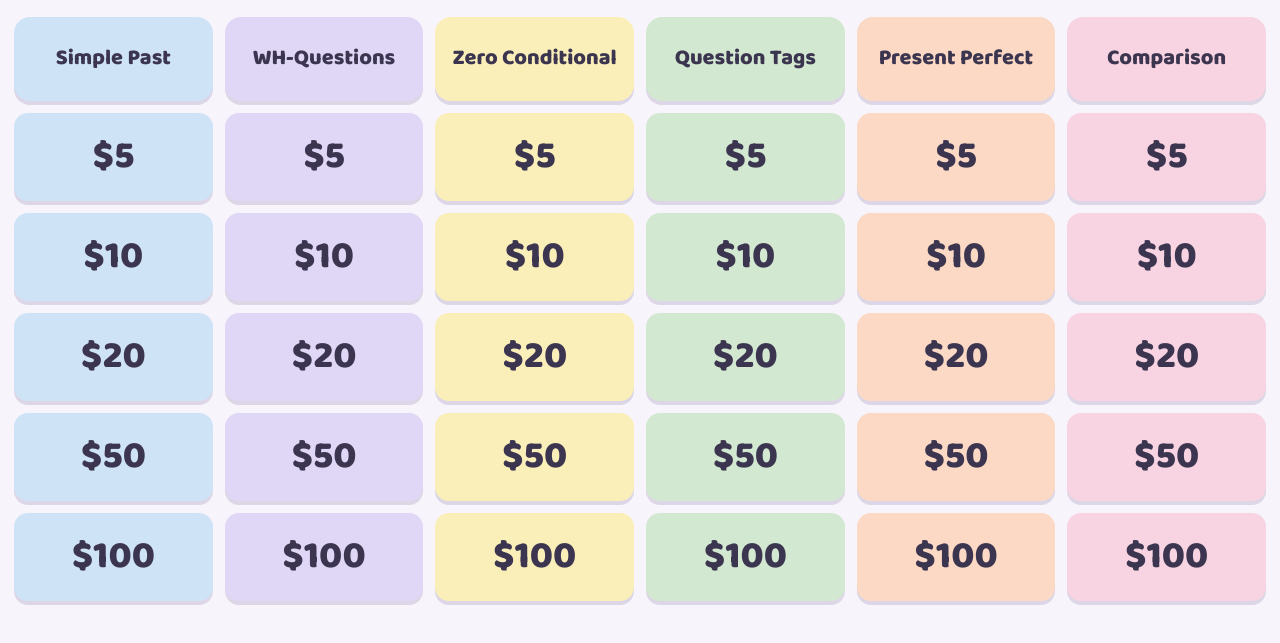
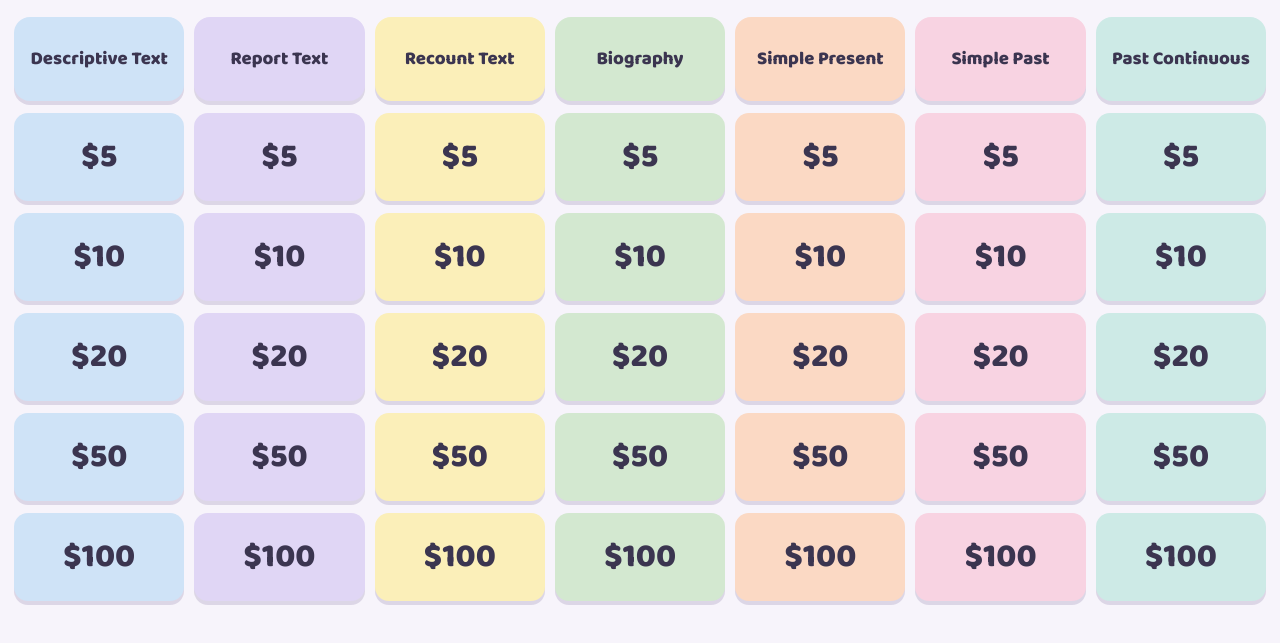
Before and after one commit to zupshaa/Grammar-Battle, a plain HTML site: page index.html in a window 1280 px wide. Shown: the part 113-756 px from the top of the page. Drawn offline with nearby package versions, Linux system fonts and the light colour scheme.

Commit message:
Update index.html

```diff
--- a/index.html
+++ b/index.html
@@ -11,7 +11,7 @@
   padding-top:env(safe-area-inset-top,0px);
   padding-bottom:env(safe-area-inset-bottom,0px);
   --page:#f7f4fb; --ink:#3b3550; --sub:#6d6785; --card:#ffffff; --shadow:rgba(80,60,120,.16);
-  --c1:#cfe3f7; --c2:#e0d6f5; --c3:#fbefb9; --c4:#d3e8d0; --c5:#fbd9c4; --c6:#f8d3e2;
+  --c1:#cfe3f7; --c2:#e0d6f5; --c3:#fbefb9; --c4:#d3e8d0; --c5:#fbd9c4; --c6:#f8d3e2; --c7:#cdeae6;
   --tileink:#3b3550;
   color-scheme:light;
 }
@@ -29,16 +29,16 @@ h1 .a{background:var(--c2)} h1 .b{background:var(--c3)}
 h1 span{color:#3b3550}
 header p{margin:6px 0 0;color:var(--sub);font-weight:700}
 .scroller{overflow-x:auto;padding:14px 14px 28px}
-.board{display:flex;gap:12px;max-width:1400px;margin:0 auto;min-width:min-content}
-.col{flex:1 1 0;min-width:128px;display:flex;flex-direction:column;gap:12px}
-.cat{height:84px;display:flex;align-items:center;justify-content:center;text-align:center;padding:8px;border-radius:16px;font-family:"Baloo 2","Nunito",sans-serif;font-weight:800;font-size:clamp(1rem,1.7vw,1.4rem);line-height:1.1;color:var(--tileink);box-shadow:0 4px 0 var(--shadow)}
-.tile{appearance:none;border:0;cursor:pointer;height:clamp(64px,11vh,104px);border-radius:14px;font-family:"Baloo 2","Nunito",sans-serif;font-weight:800;font-size:clamp(1.5rem,3vw,2.5rem);color:var(--tileink);box-shadow:0 4px 0 var(--shadow);transition:transform .18s ease,box-shadow .18s ease,opacity .3s ease,filter .3s ease}
+.board{display:flex;gap:10px;max-width:1560px;margin:0 auto;min-width:min-content}
+.col{flex:1 1 0;min-width:118px;display:flex;flex-direction:column;gap:12px}
+.cat{height:84px;display:flex;align-items:center;justify-content:center;text-align:center;padding:8px;border-radius:16px;font-family:"Baloo 2","Nunito",sans-serif;font-weight:800;font-size:clamp(.95rem,1.45vw,1.3rem);line-height:1.1;color:var(--tileink);box-shadow:0 4px 0 var(--shadow)}
+.tile{appearance:none;border:0;cursor:pointer;height:clamp(64px,11vh,104px);border-radius:14px;font-family:"Baloo 2","Nunito",sans-serif;font-weight:800;font-size:clamp(1.4rem,2.6vw,2.3rem);color:var(--tileink);box-shadow:0 4px 0 var(--shadow);transition:transform .18s ease,box-shadow .18s ease,opacity .3s ease,filter .3s ease}
 .tile:hover,.tile:focus-visible{transform:translateY(-4px) scale(1.03);box-shadow:0 8px 0 var(--shadow);outline:none}
 .tile:focus-visible{outline:3px solid var(--ink);outline-offset:2px}
 .tile:active{transform:translateY(1px);box-shadow:0 2px 0 var(--shadow)}
 .tile.used{opacity:.35;filter:saturate(.6)}
 .tile.used:hover{opacity:.6}
-.k1{background:var(--c1)}.k2{background:var(--c2)}.k3{background:var(--c3)}.k4{background:var(--c4)}.k5{background:var(--c5)}.k6{background:var(--c6)}
+.k1{background:var(--c1)}.k2{background:var(--c2)}.k3{background:var(--c3)}.k4{background:var(--c4)}.k5{background:var(--c5)}.k6{background:var(--c6)}.k7{background:var(--c7)}
 .overlay{position:fixed;inset:0;background:rgba(40,32,64,.5);display:none;align-items:center;justify-content:center;padding:16px;z-index:50}
 .overlay.open{display:flex;animation:fade .2s ease}
 .modal{position:relative;background:var(--card);width:min(860px,100%);max-height:92vh;overflow:auto;border-radius:24px;box-shadow:0 20px 60px rgba(0,0,0,.35);animation:pop .22s ease}
@@ -82,47 +82,54 @@ u{text-decoration-thickness:3px;text-underline-offset:4px}
 /* ===== QUESTION BANK — edit here. Use \n for line breaks and **text** for underlined words. ===== */
 const POINTS = [5, 10, 20, 50, 100];
 const CATEGORIES = [
+  { name: "Descriptive Text", items: [
+    { q: "What is the main purpose of a descriptive text?", a: "To describe a particular person, place, animal, or thing." },
+    { q: "What are the two main parts of a descriptive text?", a: "Identification and Description." },
+    { q: "Read the text:\n\n“My cat is named Milo. He has white fur, blue eyes, and a long tail. He is very playful and loves sleeping on my bed.”\n\nWhat animal is being described?", a: "A cat." },
+    { q: "Read the text:\n\n“The library in my school is quite large. It has five bookshelves, three reading tables, and a comfortable sofa. The walls are painted light blue, making the room feel peaceful. Students often visit the library during breaks.”\n\nMention THREE details about the library.", a: "• It has five bookshelves.\n• It has three reading tables.\n• It has a comfortable sofa.\n• Its walls are painted light blue.\n\nAny three correct details are acceptable." },
+    { q: "Describe your favorite place in 3–4 sentences. Include at least TWO adjectives and TWO details about the place.", a: "Answers may vary. The description should include relevant details and adjectives." }
+  ]},
+  { name: "Report Text", items: [
+    { q: "What is the main purpose of a report text?", a: "To present factual information about something in general." },
+    { q: "What are the two main parts of a report text?", a: "General Classification and Description." },
+    { q: "Read the text:\n\n“Dolphins are marine mammals. They live in oceans and are known for their intelligence. They communicate using sounds and body movements.”\n\nIs this a descriptive text or a report text?", a: "Report text." },
+    { q: "Read the text:\n\n“Penguins are birds that cannot fly. They live mostly in the Southern Hemisphere, especially in Antarctica. Penguins have wings that help them swim. They eat fish, squid, and other small sea animals.”\n\nAnswer these questions:\n1. Where do penguins mostly live?\n2. What do they use their wings for?\n3. What do penguins eat?", a: "1. In the Southern Hemisphere, especially in Antarctica.\n2. To swim.\n3. Fish, squid, and other small sea animals." },
+    { q: "Explain TWO differences between a report text and a descriptive text.", a: "• Report text describes something in general, while descriptive text describes a particular person, place, animal, or thing.\n• Report text usually presents general facts, while descriptive text focuses on specific characteristics." }
+  ]},
+  { name: "Recount Text", items: [
+    { q: "What is the main purpose of a recount text?", a: "To retell past events or experiences." },
+    { q: "What are the three main parts of a recount text?", a: "Orientation, Events, and Reorientation." },
+    { q: "Which part of a recount text introduces the people, place, and time of an event?", a: "Orientation." },
+    { q: "Read the text:\n\n“Last Saturday, my family and I went to the beach. We arrived at 8 a.m. First, we played in the sand. Then, we swam in the sea and ate lunch together. Before going home, we took some pictures. It was a wonderful day.”\n\nAnswer these questions:\n1. When did the writer go to the beach?\n2. Who went to the beach?\n3. What did they do before going home?", a: "1. Last Saturday.\n2. The writer and their family.\n3. They took some pictures." },
+    { q: "Arrange these events in the correct order based on the recount text:\n\nA. We ate lunch together.\nB. We arrived at the beach.\nC. We took some pictures.\nD. We played in the sand.", a: "B – D – A – C." }
+  ]},
+  { name: "Biography", items: [
+    { q: "What is a biography?", a: "A text that tells the life story of another person." },
+    { q: "What information is usually included in the orientation of a biography?", a: "The person’s background, such as their name, birthplace, and birth date." },
+    { q: "Read the text:\n\n“R.A. Kartini was born on April 21, 1879, in Jepara, Indonesia. She was known for her efforts to improve education for women.”\n\nWhere was R.A. Kartini born?", a: "Jepara, Indonesia." },
+    { q: "Read the text:\n\n“Thomas Edison was an American inventor. He was born in 1847 in Ohio. He developed many inventions, including improvements to the electric light bulb. His work helped change modern life.”\n\nAnswer these questions:\n1. What was Thomas Edison’s nationality?\n2. When was he born?\n3. What invention is mentioned in the text?", a: "1. American.\n2. In 1847.\n3. Improvements to the electric light bulb." },
+    { q: "Mention THREE important pieces of information that are usually included in a biography.", a: "Any three of the following:\n• Date and place of birth.\n• Family or educational background.\n• Important life events.\n• Achievements or contributions.\n• Challenges or struggles.\n• Date and place of death (if applicable)." }
+  ]},
+  { name: "Simple Present", items: [
+    { q: "Complete the sentence by choosing the correct answer:\n\n“She _____ to school every day.”\n\nA. go\nB. goes\nC. going\nD. gone", a: "B. goes." },
+    { q: "Complete the sentence:\n\n“My father _____ (work) in a hospital.”", a: "Works." },
+    { q: "Change the sentence into negative:\n\n“They play football every Sunday.”", a: "They don’t play football every Sunday." },
+    { q: "Find and correct ALL mistakes:\n\n“My sister don’t likes coffee. She drink tea every morning.”", a: "“My sister doesn’t like coffee. She drinks tea every morning.”" },
+    { q: "Make TWO different WH-questions based on this sentence:\n\n“Sarah studies English at the library every afternoon.”", a: "1. What does Sarah study at the library every afternoon?\n2. Where does Sarah study English every afternoon?" }
+  ]},
   { name: "Simple Past", items: [
-    { q: "What is the past form of GO?", a: "Went." },
-    { q: "Complete the sentence:\n\n“She _____ (buy) a new dress yesterday.”", a: "Bought." },
-    { q: "Change the sentence into negative:\n\n“They watched a movie last night.”", a: "They didn’t watch a movie last night." },
-    { q: "Find and correct all mistakes:\n\n“Yesterday, my brother go to the market and buyed some fruits.”", a: "“Yesterday, my brother went to the market and bought some fruits.”" },
-    { q: "Rewrite the paragraph using Simple Past:\n\n“Last Sunday, I wake up late. I eat breakfast, take a shower, and go to the mall. I meet my friends and we watch a movie.”", a: "“Last Sunday, I woke up late. I ate breakfast, took a shower, and went to the mall. I met my friends and we watched a movie.”" }
+    { q: "What is the past form of EAT?", a: "Ate." },
+    { q: "Complete the sentence:\n\n“We _____ (visit) our grandparents yesterday.”", a: "Visited." },
+    { q: "Change the sentence into negative:\n\n“She watched television last night.”", a: "She didn’t watch television last night." },
+    { q: "Find and correct ALL mistakes:\n\n“Yesterday, I goed to the supermarket and buy some apples.”", a: "“Yesterday, I went to the supermarket and bought some apples.”" },
+    { q: "Read the paragraph and change ALL verbs into Simple Past:\n\n“Every morning, Daniel wakes up at 6 a.m. He takes a shower, eats breakfast, and goes to school. Yesterday, he _____ up late, _____ a quick shower, _____ breakfast, and _____ to school by car.”", a: "Woke – took – ate – went." }
   ]},
-  { name: "WH-Questions", items: [
-    { q: "Which WH-question word do we use to ask about a person’s identity?", a: "Who." },
-    { q: "Complete the question:\n\n“_____ did you go yesterday?”\n“I went to the library.”", a: "Where." },
-    { q: "Make a question for the underlined information:\n\n“Rina bought **a new bicycle** yesterday.”", a: "What did Rina buy yesterday?" },
-    { q: "Arrange the words into a correct question:\n\n“you / why / late / arrive / did / yesterday”", a: "Why did you arrive late yesterday?" },
-    { q: "Read the sentence below and make THREE different WH-questions.\n\n“David visited his grandmother in Jakarta last weekend because she was sick.”", a: "Possible answers:\n1. Who did David visit?\n2. Where did David visit his grandmother?\n3. Why did David visit his grandmother?" }
-  ]},
-  { name: "Zero Conditional", items: [
-    { q: "Complete the sentence by choosing the correct answer:\n\n“If you don’t water plants, they _____.”\n\nA. die\nB. died\nC. will die\nD. dying", a: "A. die." },
-    { q: "Complete the sentence:\n\n“If water reaches 100°C, it _____ (boil).”", a: "boils." },
-    { q: "Complete the sentence using the correct verb forms:\n\n“If people _____ (not/eat), they _____ (get) hungry.”", a: "don’t eat – get." },
-    { q: "Find and correct the mistakes:\n\n“If plants doesn’t get water, they dies.”", a: "“If plants don’t get water, they die.”" },
-    { q: "Find and correct ALL mistakes in these sentences:\n\n1. If water freeze, it becomes ice.\n2. Plants dies if they don’t get enough sunlight.\n3. If you mixes red and blue, you gets purple.", a: "1. If water freezes, it becomes ice.\n2. Plants die if they don’t get enough sunlight.\n3. If you mix red and blue, you get purple." }
-  ]},
-  { name: "Question Tags", items: [
-    { q: "Complete the question tag:\n\n“You are a student, _____?”", a: "Aren’t you?" },
-    { q: "Complete the question tag:\n\n“She likes chocolate, _____?”", a: "Doesn’t she?" },
-    { q: "Complete the question tag:\n\n“They didn’t go to school yesterday, _____?”", a: "Did they?" },
-    { q: "Find and correct the mistakes in these question tags:\n\n1. He can swim, doesn’t he?\n2. You aren’t tired, aren’t you?", a: "1. He can swim, can’t he?\n2. You aren’t tired, are you?" },
-    { q: "Complete both question tags:\n\n1. “The students have finished their homework, _____?”\n2. “Your brother didn’t call you, _____?”", a: "1. Haven’t they?\n2. Did he?" }
-  ]},
-  { name: "Present Perfect", items: [
-    { q: "Choose the correct auxiliary verb:\n\n“She _____ finished her homework.”\n\nA. Have\nB. Has", a: "B. Has." },
-    { q: "Complete the sentence:\n\n“I have _____ (finish) my homework.”", a: "Finished." },
-    { q: "Change the sentence into negative:\n\n“He has visited Bali.”", a: "He hasn’t visited Bali." },
-    { q: "Find and correct all mistakes:\n\n“She have never ate sushi, but she has tryed pizza.”", a: "“She has never eaten sushi, but she has tried pizza.”" },
-    { q: "Explain the difference between these two sentences:\n\n1. I visited Bali last year.\n2. I have visited Bali.\n\nWhy can’t we use “last year” in the second sentence?", a: "• The first sentence uses Simple Past because it describes a completed action at a specific time in the past.\n• The second sentence uses Present Perfect to describe an experience without specifying when it happened.\n• “Last year” refers to a finished time in the past, so it is not used with Present Perfect." }
-  ]},
-  { name: "Comparison", items: [
-    { q: "What is the comparative form of TALL?", a: "Taller." },
-    { q: "Complete the sentence:\n\n“An elephant is _____ (big) than a goat.”", a: "Bigger." },
-    { q: "Complete the sentence:\n\n“Mount Everest is _____ (high) mountain in the world.”", a: "The highest." },
-    { q: "Find and correct all mistakes:\n\n“My phone is more cheaper than yours, but your camera is the bestest.”", a: "“My phone is cheaper than yours, but your camera is the best.”" },
-    { q: "Complete the paragraph using the correct forms of the adjectives:\n\n“Tom is _____ (young) than Jack, but Jack is _____ (tall) than Tom. Among their three friends, Tom is the _____ (friendly). Jack is good at math, but Tom is even _____ (good) at it.”", a: "Younger – taller – friendliest – better." }
+  { name: "Past Continuous", items: [
+    { q: "What is the correct formula of Past Continuous Tense?", a: "Subject + was/were + verb-ing." },
+    { q: "Complete the sentence:\n\n“She _____ (sleep) at 10 p.m. last night.”", a: "Was sleeping." },
+    { q: "Choose the correct sentence:\n\nA. They was playing football.\nB. They were playing football.\nC. They are playing football.\nD. They were play football.", a: "B. They were playing football." },
+    { q: "Combine these sentences using Past Continuous and Simple Past:\n\n“I was taking a shower. The phone rang.”", a: "I was taking a shower when the phone rang." },
+    { q: "Find and correct ALL mistakes:\n\n“While I were studying, my brother was play games. Suddenly, the lights was going out.”", a: "“While I was studying, my brother was playing games. Suddenly, the lights went out.”" }
   ]}
 ];
 /* ===== END QUESTION BANK ===== */
```
